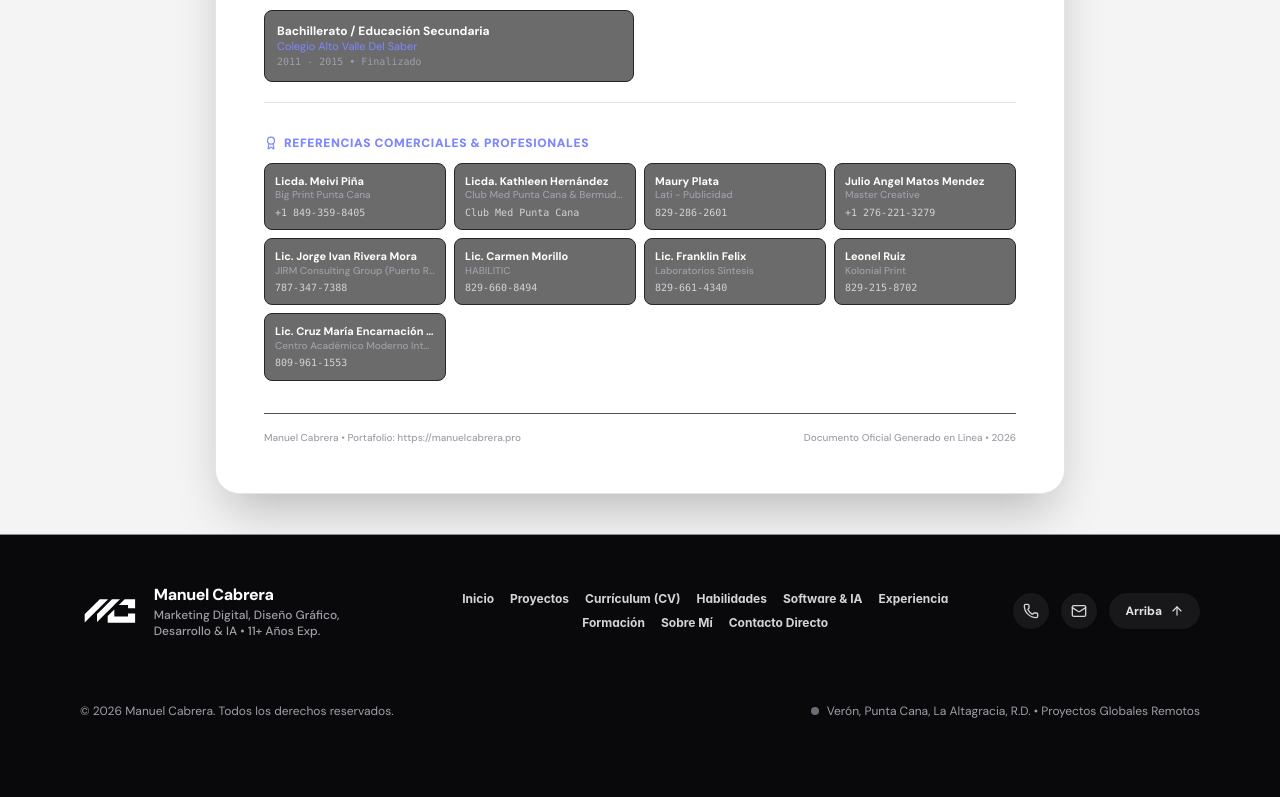
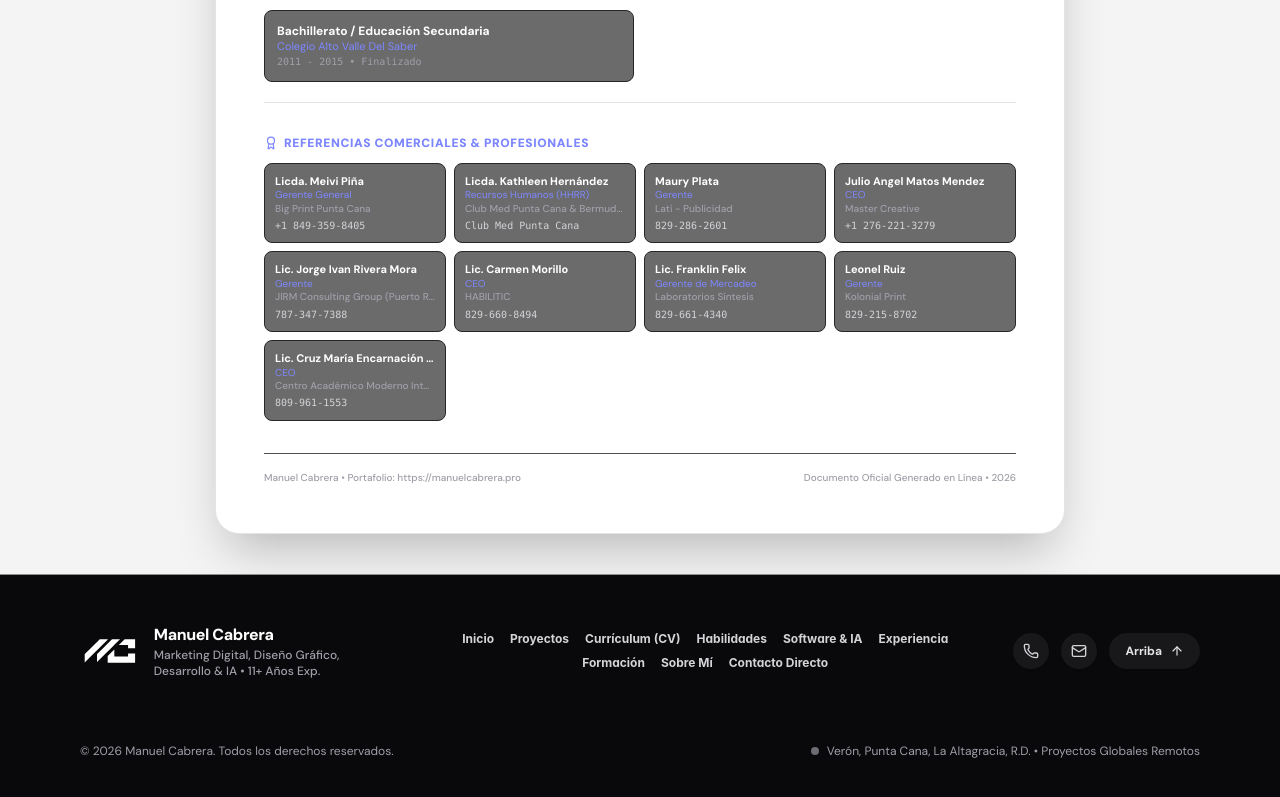
Before and after one commit to biendemarketing/manuelcabrera, a Next.js app: page /cv in a window 1280 px wide. Shown: the part 2943-3740 px from the top of the page. Before the commit the page ends 3710 px from the top, so only its background shows below. Built offline with nearby package versions, Linux system fonts and the light colour scheme; no server answers.

Commit message:
fix: resolve type property on ReferenceItem in printable-cv-view

```diff
--- a/components/printable-cv-view.tsx
+++ b/components/printable-cv-view.tsx
@@ -436,7 +436,7 @@ export function PrintableCVView() {
                   style={{ breakInside: 'avoid', pageBreakInside: 'avoid' }}
                 >
                   <p className="font-bold text-zinc-900 dark:text-white text-[11px] truncate">{ref.name}</p>
-                  <p className="text-indigo-600 dark:text-indigo-400 text-[10px] truncate">{ref.position}</p>
+                  <p className="text-indigo-600 dark:text-indigo-400 text-[10px] truncate">{ref.role}</p>
                   <p className="text-zinc-500 dark:text-zinc-400 text-[10px] truncate font-medium">{ref.company}</p>
                   <p className="text-zinc-600 dark:text-zinc-300 text-[10px] font-mono mt-1">{ref.phone}</p>
                 </div>
```
